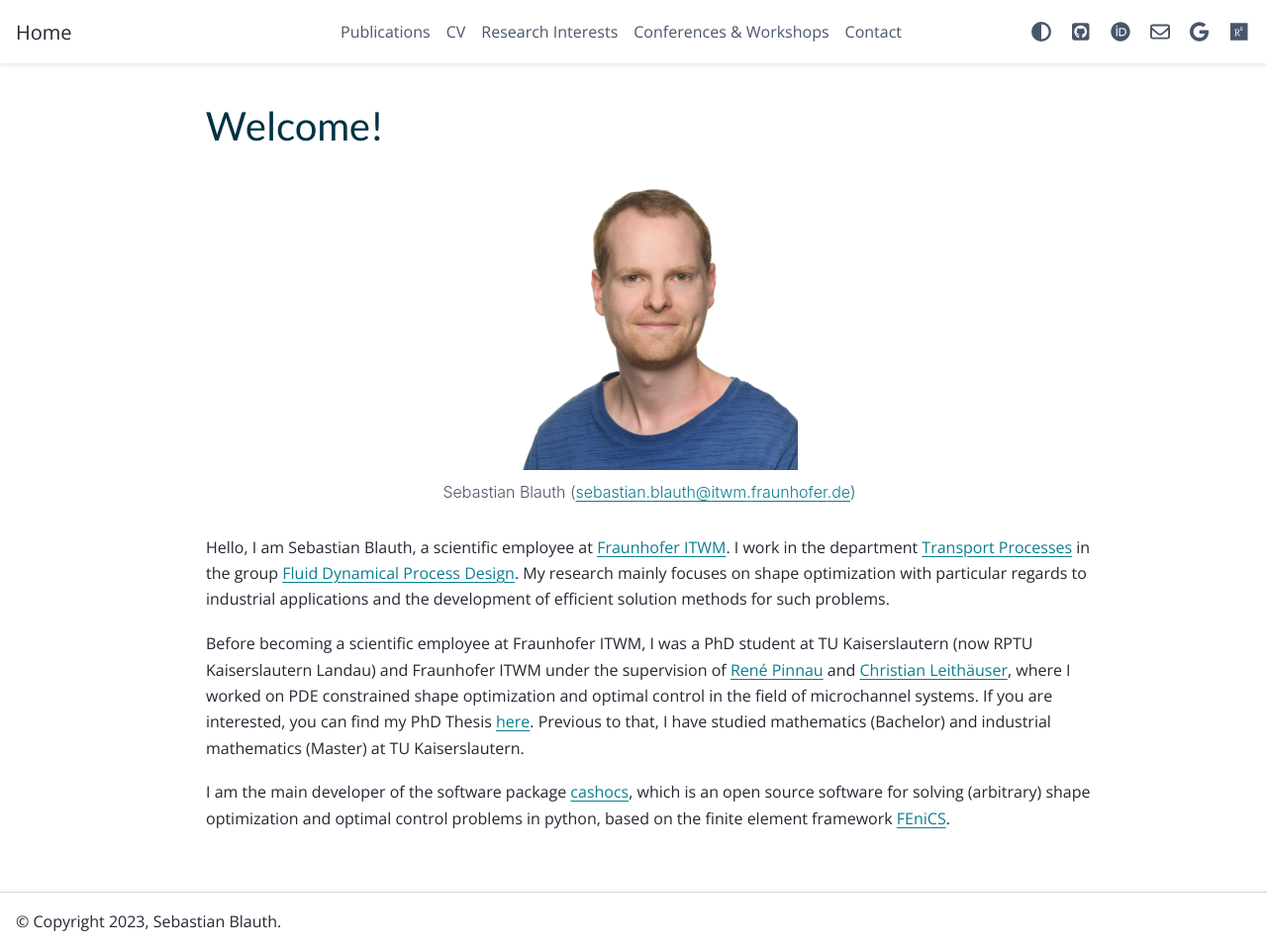
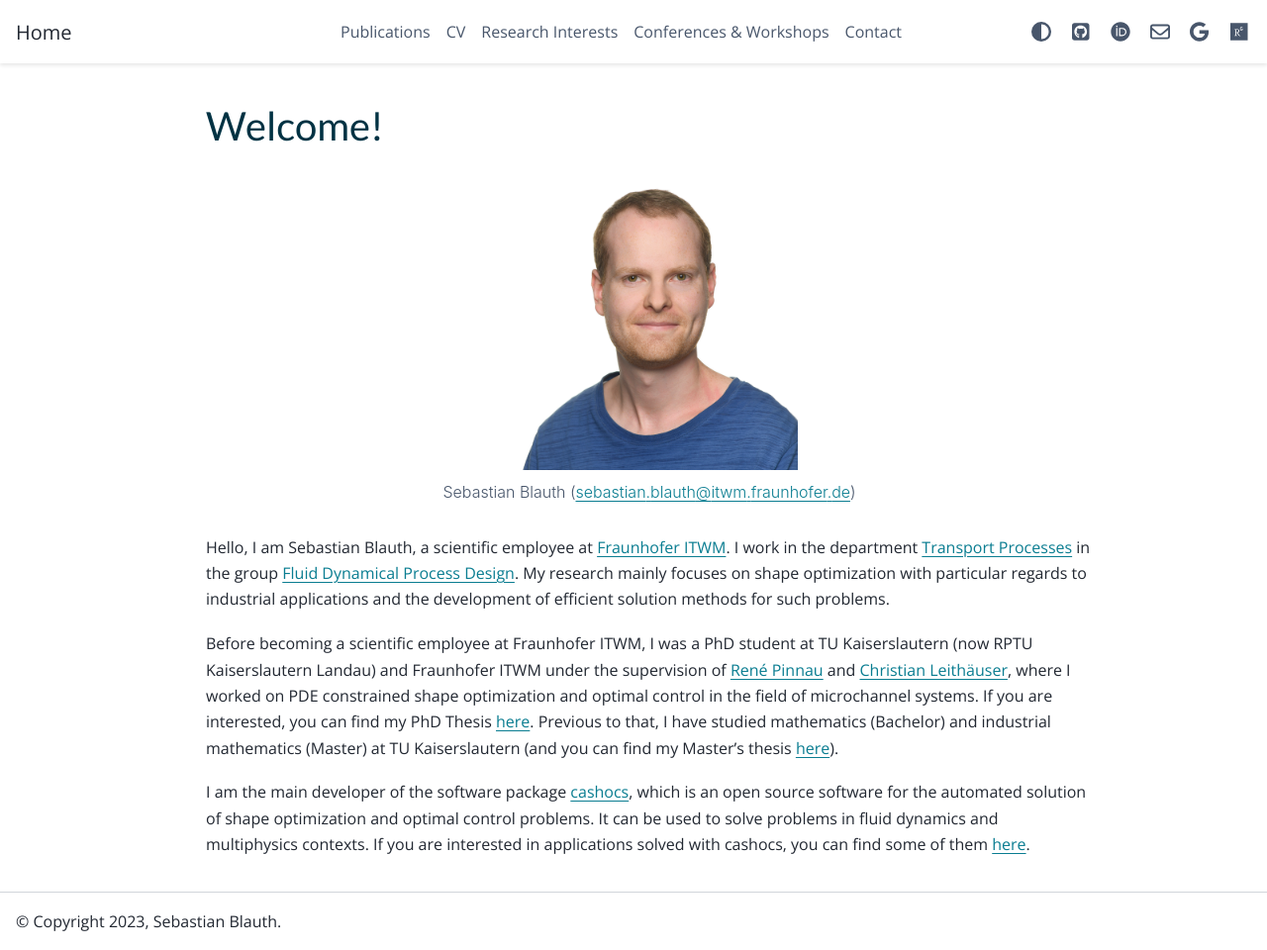
Before and after one commit to sblauth/sblauth.github.io, a Sphinx documentation site: the page built from source/index.rst, in a window 1280 px wide and 960 px high. Shown: the whole window at 99% size. Built offline with Sphinx 7.4.7 and the PyData theme 0.15.4, drawn with Linux system fonts in a browser that asks for light colours.

Commit message:
Update index.rst

```diff
--- a/source/index.rst
+++ b/source/index.rst
@@ -30,6 +30,6 @@
 
 Hello, I am Sebastian Blauth, a scientific employee at `Fraunhofer ITWM <https://www.itwm.fraunhofer.de/en.html>`_. I work in the department `Transport Processes <https://www.itwm.fraunhofer.de/en/departments/tv.html>`_ in the group `Fluid Dynamical Process Design <https://www.itwm.fraunhofer.de/en/departments/tv/fluid-dynamical-process-design.html>`_. My research mainly focuses on shape optimization with particular regards to industrial applications and the development of efficient solution methods for such problems.
 
-Before becoming a scientific employee at Fraunhofer ITWM, I was a PhD student at TU Kaiserslautern (now RPTU Kaiserslautern Landau) and Fraunhofer ITWM under the supervision of `René Pinnau <https://www.mathematik.uni-kl.de/en/techno/people/head/pinnau>`_ and `Christian Leithäuser <https://www.itwm.fraunhofer.de/en/departments/tv/staff/christian-leithaeuser.html>`_, where I worked on PDE constrained shape optimization and optimal control in the field of microchannel systems. If you are interested, you can find my PhD Thesis `here <https://doi.org/10.24406/publica-fhg-283725>`_. Previous to that, I have studied mathematics (Bachelor) and industrial mathematics (Master) at TU Kaiserslautern.
+Before becoming a scientific employee at Fraunhofer ITWM, I was a PhD student at TU Kaiserslautern (now RPTU Kaiserslautern Landau) and Fraunhofer ITWM under the supervision of `René Pinnau <https://www.mathematik.uni-kl.de/en/techno/people/head/pinnau>`_ and `Christian Leithäuser <https://www.itwm.fraunhofer.de/en/departments/tv/staff/christian-leithaeuser.html>`_, where I worked on PDE constrained shape optimization and optimal control in the field of microchannel systems. If you are interested, you can find my PhD Thesis `here <https://doi.org/10.24406/publica-fhg-283725>`_. Previous to that, I have studied mathematics (Bachelor) and industrial mathematics (Master) at TU Kaiserslautern (and you can find my Master's thesis `here <https://nbn-resolving.org/urn:nbn:de:hbz:386-kluedo-53727>`_).
 
-I am the main developer of the software package `cashocs <https://cashocs.readthedocs.io/en/latest/>`_, which is an open source software for solving (arbitrary) shape optimization and optimal control problems in python, based on the finite element framework `FEniCS <https://fenicsproject.org/>`_.
+I am the main developer of the software package `cashocs <https://cashocs.readthedocs.io/en/latest/>`_, which is an open source software for the automated solution of shape optimization and optimal control problems. It can be used to solve problems in fluid dynamics and multiphysics contexts. If you are interested in applications solved with cashocs, you can find some of them `here <https://www.itwm.fraunhofer.de/en/departments/tv/products-and-services/shape-optimization-cashocs-software.html>`_.
```
